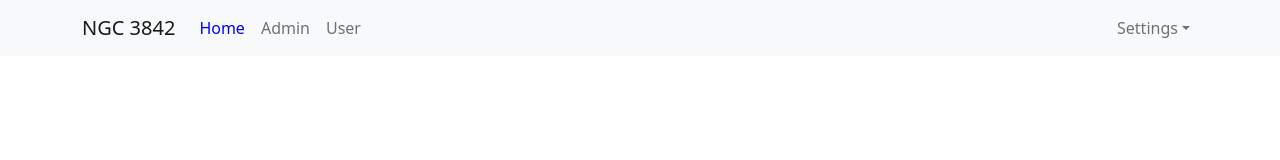
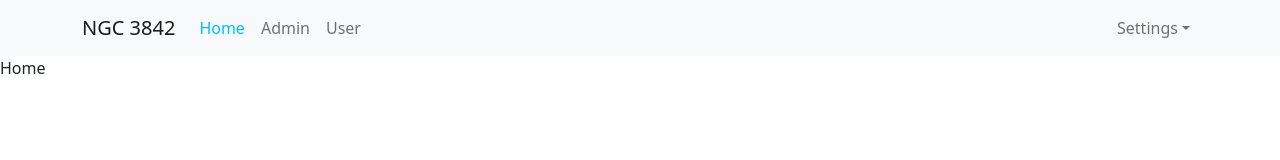
Before and after one commit to b0y0n1jne119/test-demo-react, a React (Create React App) app: page / in a window 1280 px wide. Shown: the top 160 px of the page. Built offline with nearby package versions, Linux system fonts and the light colour scheme.

Commit message:
video 51

```diff
--- a/src/App.scss
+++ b/src/App.scss
@@ -13,7 +13,7 @@
     .me-auto {
       .nav-link {
         &.active {
-          color: blue;
+          color: #00bfff;
         }
       }
     }
--- a/src/components/Header/Header.js
+++ b/src/components/Header/Header.js
@@ -8,7 +8,7 @@
     return (
         <Navbar bg="light" expand="lg">
             <Container>
-                <Navbar.Brand href="#home">NGC 3842</Navbar.Brand>
+                <NavLink to='/' className="navbar-brand">NGC 3842</NavLink>
                 <Navbar.Toggle aria-controls="basic-navbar-nav" />
                 <Navbar.Collapse id="basic-navbar-nav">
                     <Nav className="me-auto">
@@ -18,11 +18,9 @@
                     </Nav>
                     <Nav>
                         <NavDropdown title="Settings" id="basic-nav-dropdown">
-                            <NavDropdown.Item href="#action/3.1">Log in</NavDropdown.Item>
-                            <NavDropdown.Item href="#action/3.2">
-                                Log out
-                            </NavDropdown.Item>
-                            <NavDropdown.Item href="#action/3.1">Profile</NavDropdown.Item>
+                            <NavDropdown.Item>Log in</NavDropdown.Item>
+                            <NavDropdown.Item>Log out</NavDropdown.Item>
+                            <NavDropdown.Item>Profile</NavDropdown.Item>
                         </NavDropdown>
                     </Nav>
                 </Navbar.Collapse>
--- /dev/null
+++ b/src/components/Home/HomePage.js
@@ -0,0 +1,5 @@
+export default function HomePage(props) {
+    return (
+        <div className="homepage-container">Home</div>
+    )
+}
--- a/src/index.js
+++ b/src/index.js
@@ -8,6 +8,7 @@
 import { BrowserRouter, Routes, Route, } from 'react-router-dom';
 import Admin from './components/Admin/Admin';
 import User from './components/User/User';
+import HomePage from './components/Home/HomePage';
 
 const root = ReactDOM.createRoot(document.getElementById('root'));
 
@@ -17,6 +18,7 @@
     <BrowserRouter>
       <Routes>
         <Route path="/" element={<App />} >
+          <Route index element={<HomePage />} />
           <Route path="users" element={<User />} />
           <Route path="admins" element={<Admin />} />
         </Route>
```
